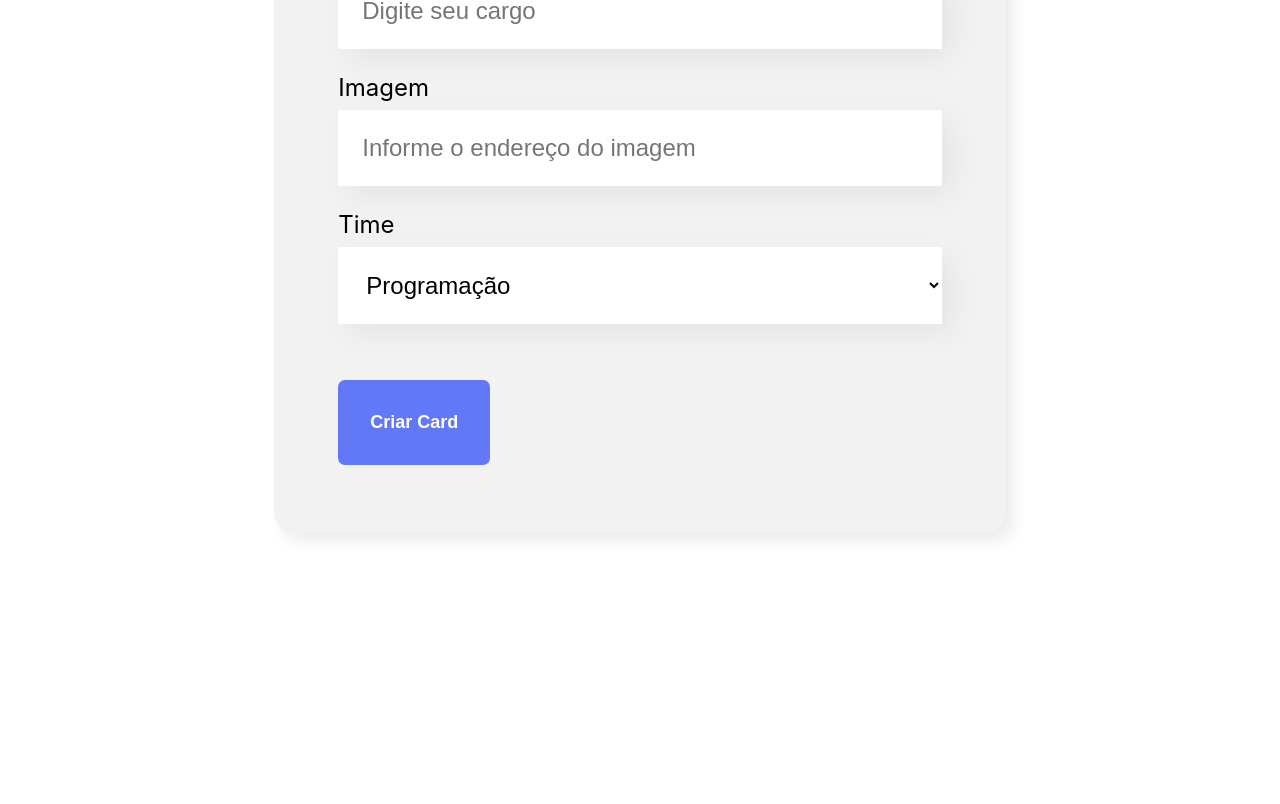
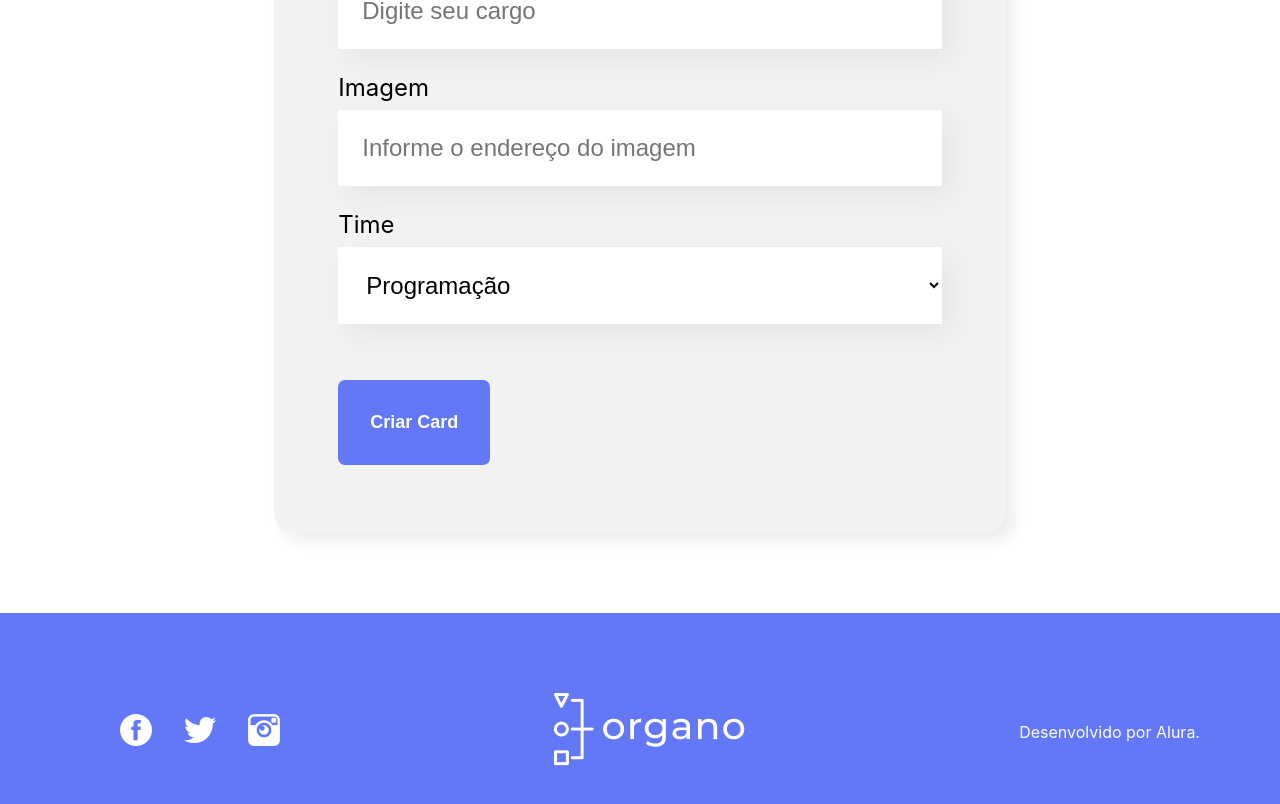
Before and after one commit to MrS4w/organo, a React (Create React App) app: page / in a window 1280 px wide. Shown: the part 888-1692 px from the top of the page. Before the commit the page ends 1501 px from the top, so only its background shows below. Built offline with nearby package versions, Linux system fonts and the light colour scheme.

Commit message:
✨ feat: add Footer component

```diff
--- a/src/App.js
+++ b/src/App.js
@@ -1,5 +1,6 @@
 import { useState } from "react";
 import Banner from "./components/Banner";
+import Footer from "./components/Footer";
 import Form from "./components/Form";
 import Team from "./components/Team";
 
@@ -45,6 +46,7 @@
           )}
         />
       ))}
+      <Footer />
     </div>
   );
 }
--- /dev/null
+++ b/src/components/Footer/Footer.css
@@ -0,0 +1,17 @@
+.footer {
+  background: #6278f7;
+  color: #fff;
+  padding: 80px;
+  display: flex;
+  justify-content: space-between;
+  align-items: center;
+}
+
+.footer ul li {
+  display: inline-block;
+  margin-right: 32px;
+}
+
+.footer ul li:last-child {
+  margin-right: 0;
+}
--- /dev/null
+++ b/src/components/Footer/index.js
@@ -0,0 +1,35 @@
+import "./Footer.css";
+
+const Footer = () => {
+  return (
+    <footer className="footer">
+      <section>
+        <ul>
+          <li>
+            <a href="facebook.com" target="_blank">
+              <img src="/images/fb.png" alt="" />
+            </a>
+          </li>
+          <li>
+            <a href="twitter.com" target="_blank">
+              <img src="/images/tw.png" alt="" />
+            </a>
+          </li>
+          <li>
+            <a href="instagram.com" target="_blank">
+              <img src="/images/ig.png" alt="" />
+            </a>
+          </li>
+        </ul>
+      </section>
+      <section>
+        <img src="/images/logo.png" alt="" />
+      </section>
+      <section>
+        <p>Desenvolvido por Alura.</p>
+      </section>
+    </footer>
+  );
+};
+
+export default Footer;
```
